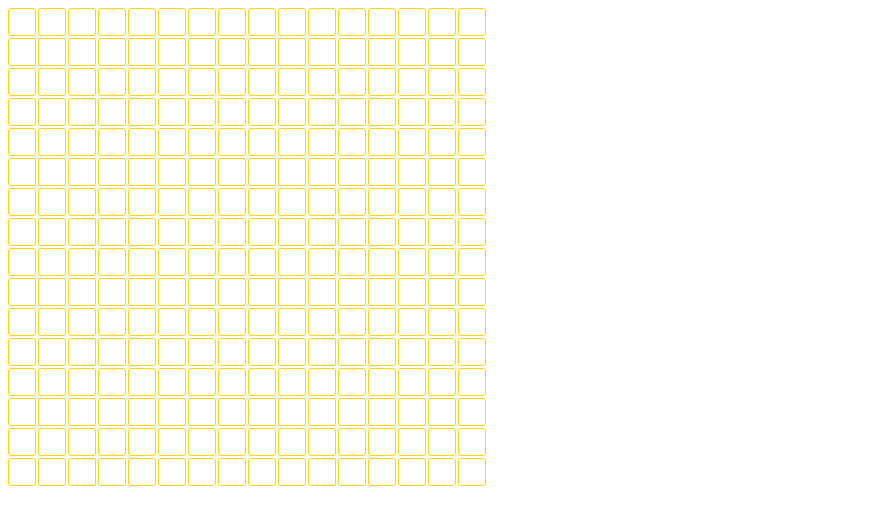
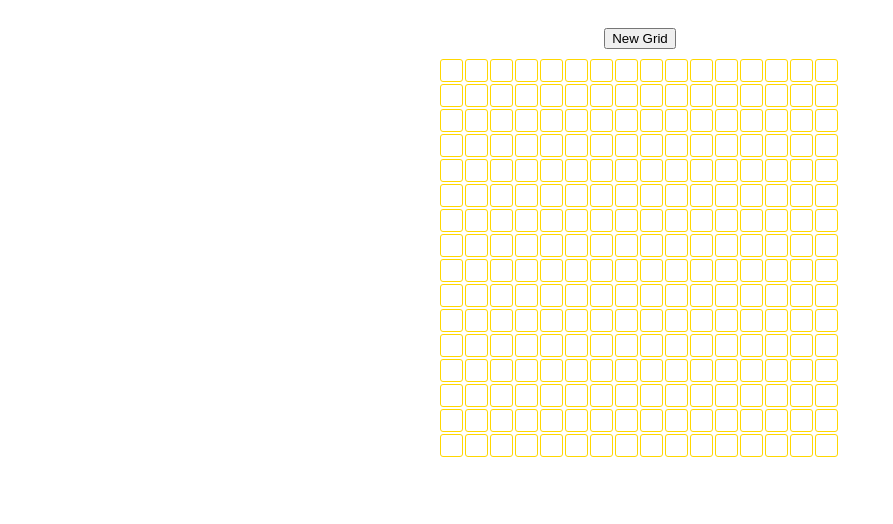
Before and after one commit to rip-the-slit/etch-a-sketch, a plain HTML site: page index.html in a window 1280 px wide. Shown: the whole page, without its empty margins (0-893 px from the left). Drawn offline with Linux system fonts and the light colour scheme.

Commit message:
Set up createGrid function so that the box amount is modifiable

```diff
--- a/index.html
+++ b/index.html
@@ -9,6 +9,7 @@
     <title>Etch-a-Sketch</title>
 </head>
 <body>
+    <button>New Grid</button>
     <div class="container">
 
     </div>
--- a/program.js
+++ b/program.js
@@ -1,10 +1,21 @@
 const container = document.querySelector(".container")
 
-for (let i = 0; i < 256; i++) {
+function createGrid (boxAmount = 16) {
+
+for (let i = 0; i < boxAmount*boxAmount; i++) {
     const box = document.createElement("div")
     box.setAttribute("class", "box")
+
+    let boxSize = (400 / boxAmount) - 2;
+    box.style.width = `${boxSize}px`
+    box.style.height = `${boxSize}px`
+
     box.addEventListener("mouseover", () => {
         box.classList.add("painted")
     })
     container.appendChild(box)
 }
+
+}
+
+createGrid()
--- a/style.css
+++ b/style.css
@@ -1,16 +1,22 @@
+body {
+    padding: 20px;
+    display: flex;
+    align-items: center;
+    flex-direction: column;
+    gap: 10px;
+}
+
 .container {
     display: flex;
     flex-wrap: wrap;
     align-content: flex-start;
-    width: 480px;
-    height: 480px;
+    width: 400px;
+    height: 400px;
     gap: 2px;
 }
 
 .box {
     box-sizing: border-box;
-    width: 28px;
-    height: 28px;
     border: 1px solid gold;
     border-radius: 3px;
 }
```
